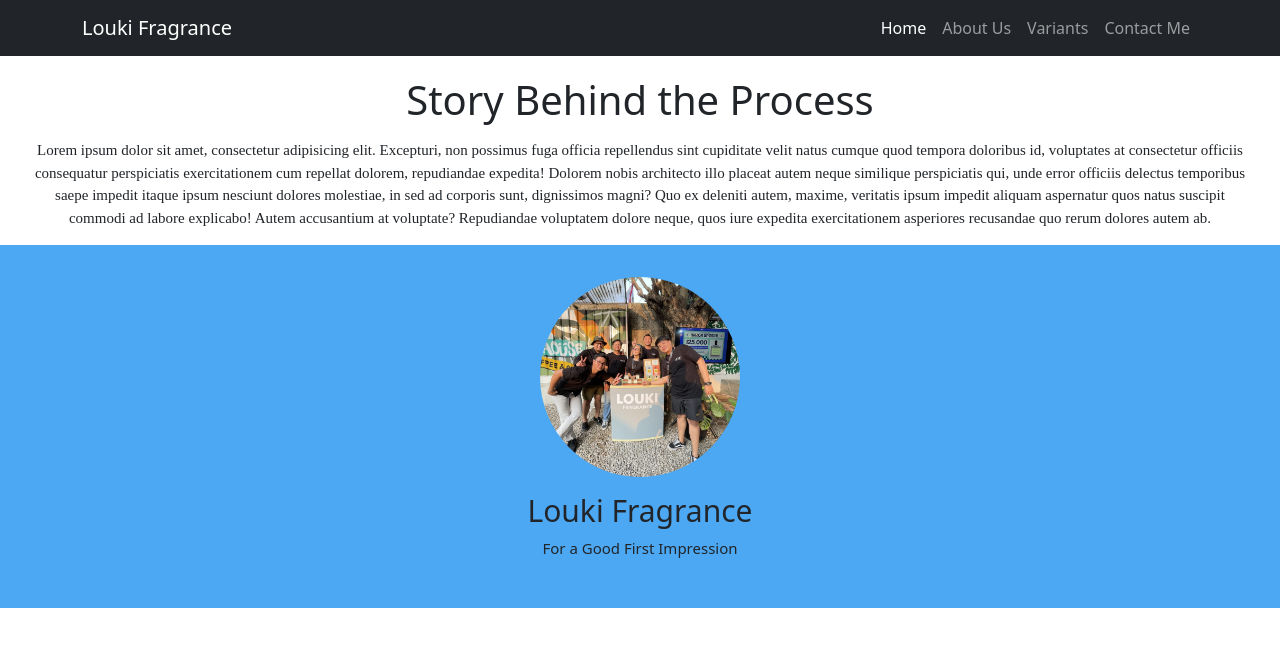
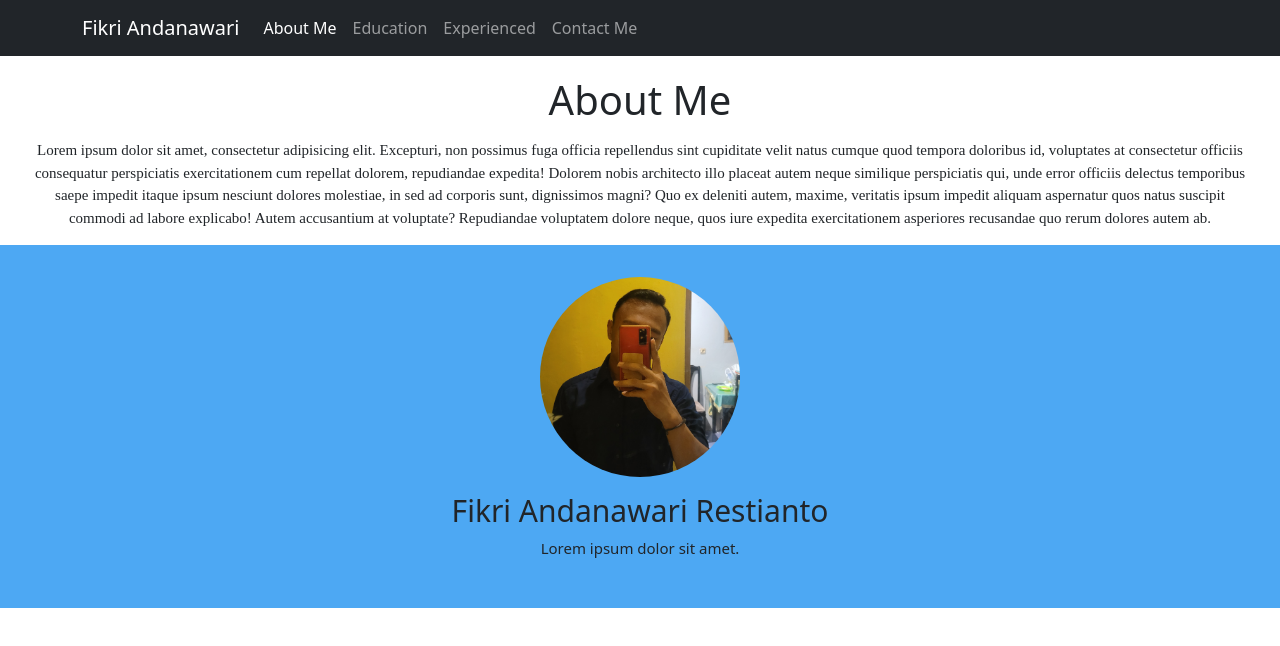
Before and after one commit to Fikriiii98/First-Website, a plain HTML site: page index.html in a window 1280 px wide. Drawn offline with nearby package versions, Linux system fonts and the light colour scheme.

Commit message:
Change Content

```diff
--- a/index.html
+++ b/index.html
@@ -3,7 +3,7 @@
   <head>
     <meta charset="utf-8" />
     <meta name="viewport" content="width=device-width, initial-scale=1" />
-    <title>Louki Fragrance</title>
+    <title>PORTOFOLIO</title>
     <link href="https://cdn.jsdelivr.net/npm/bootstrap@5.3.2/dist/css/bootstrap.min.css" rel="stylesheet" integrity="sha384-T3c6CoIi6uLrA9TneNEoa7RxnatzjcDSCmG1MXxSR1GAsXEV/Dwwykc2MPK8M2HN" crossorigin="anonymous" />
 
     <link rel="stylesheet" type="text/css" href="style.css" />
@@ -12,20 +12,20 @@
     <!-- Navigation Bar -->
     <nav class="navbar navbar-expand-lg navbar-dark bg-dark">
       <div class="container">
-        <a class="navbar-brand" href="#">Louki Fragrance</a>
+        <a class="navbar-brand" href="#">Fikri Andanawari</a>
         <button class="navbar-toggler" type="button" data-bs-toggle="collapse" data-bs-target="#navbarNav" aria-controls="navbarNav" aria-expanded="false" aria-label="Toggle navigation">
           <span class="navbar-toggler-icon"></span>
         </button>
         <div class="collapse navbar-collapse" id="navbarNav">
-          <ul class="navbar-nav ms-auto">
+          <ul class="navbar-nav" style="align-items: center">
             <li class="nav-item">
-              <a class="nav-link active" aria-current="page" href="#">Home</a>
+              <a class="nav-link active" aria-current="page" href="#">About Me</a>
             </li>
             <li class="nav-item">
-              <a class="nav-link" href="#">About Us</a>
+              <a class="nav-link" href="#">Education</a>
             </li>
             <li class="nav-item">
-              <a class="nav-link" href="#">Variants</a>
+              <a class="nav-link" href="#">Experienced</a>
             </li>
             <li class="nav-item">
               <a class="nav-link" href="#">Contact Me</a>
@@ -35,7 +35,7 @@
       </div>
     </nav>
     <!-- End of Navigation Bar -->
-    <h1 style="text-align: center; margin-top: 20px; margin-bottom: 15px">Story Behind the Process</h1>
+    <h1 style="text-align: center; margin-top: 20px; margin-bottom: 15px">About Me</h1>
     <p class="about-us">
       Lorem ipsum dolor sit amet, consectetur adipisicing elit. Excepturi, non possimus fuga officia repellendus sint cupiditate velit natus cumque quod tempora doloribus id, voluptates at consectetur officiis consequatur perspiciatis
       exercitationem cum repellat dolorem, repudiandae expedita! Dolorem nobis architecto illo placeat autem neque similique perspiciatis qui, unde error officiis delectus temporibus saepe impedit itaque ipsum nesciunt dolores molestiae, in
@@ -45,9 +45,9 @@
     <!-- Jumbotron -->
     <section class="hero">
       <div class="container">
-        <img src="img/louki.jpg" alt="Louki Team" width="200" class="rounded-circle" />
-        <h1 class="display-4" style="font-size: 30px"><b>Louki Fragrance</b></h1>
-        <p class="lead" style="font-size: 15px">For a Good First Impression</p>
+        <img src="img/Fikriii.jpg" alt="Louki Team" width="200" class="rounded-circle" />
+        <h1 class="display-4" style="font-size: 30px"><b>Fikri Andanawari Restianto</b></h1>
+        <p class="lead" style="font-size: 15px">Lorem ipsum dolor sit amet.</p>
       </div>
     </section>
     <!-- End of Jumbotron -->
```
Also changed, not shown: img/Fikriii.jpg (added), img/louki.jpg (deleted), style.css (line endings or trailing spaces).
